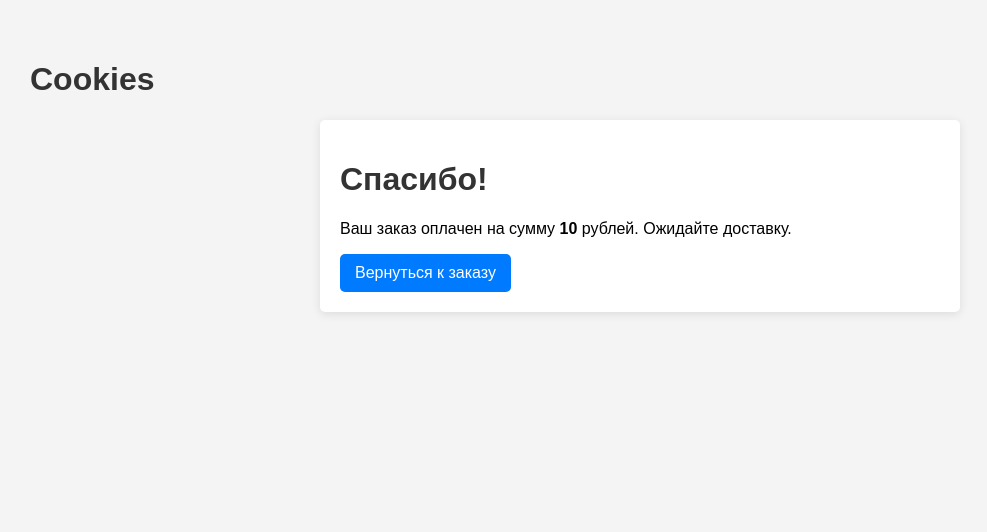
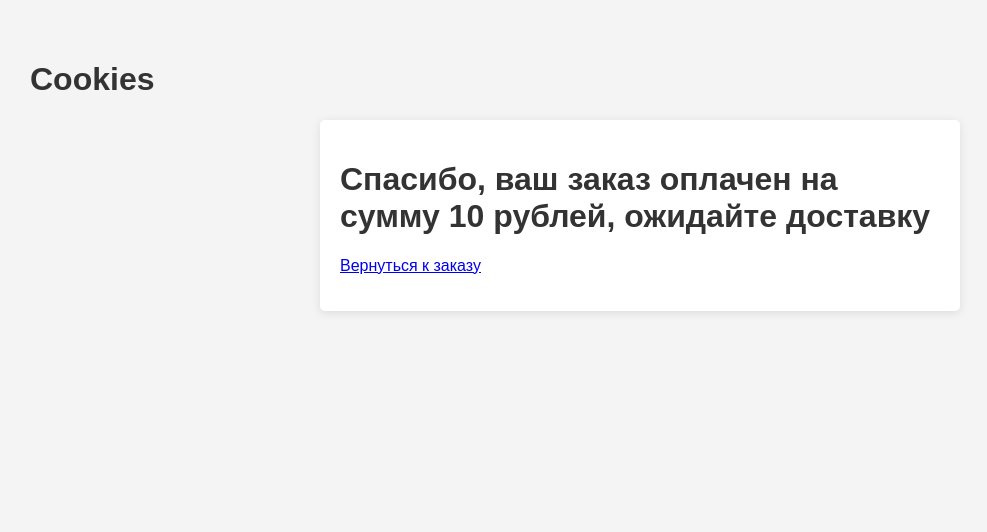
Before and after one commit to Azukoo/web-programming-labs-2, a Flask app: template templates/lab3/success.html in a window 1280 px wide. Shown: the part 78-610 px from the top of the page, without its empty margins (0-987 px from the left). Run offline with Flask 3, Linux system fonts and the light colour scheme; the template is opened without the code that fills it: most values are stand-ins (such as "Sample title", 1, 10 or a date in 2020).

Commit message:
доставка

```diff
--- a/templates/lab3/success.html
+++ b/templates/lab3/success.html
@@ -5,9 +5,8 @@
 {% block main %}
     <h1>Cookies</h1>
     <div class="container">
-        <h1>Спасибо!</h1>
-        <p>Ваш заказ оплачен на сумму <strong>{{ price }} </strong> рублей. Ожидайте доставку.</p>
-        <a href="/lab3/order" class="btn">Вернуться к заказу</a>
+    <h1>Спасибо, ваш заказ оплачен на сумму {{ price }} рублей, ожидайте доставку</h1>
+    <p><a href="{{ url_for('lab3.order') }}">Вернуться к заказу</a></p>
     </div>
 {% endblock %}
 
```
